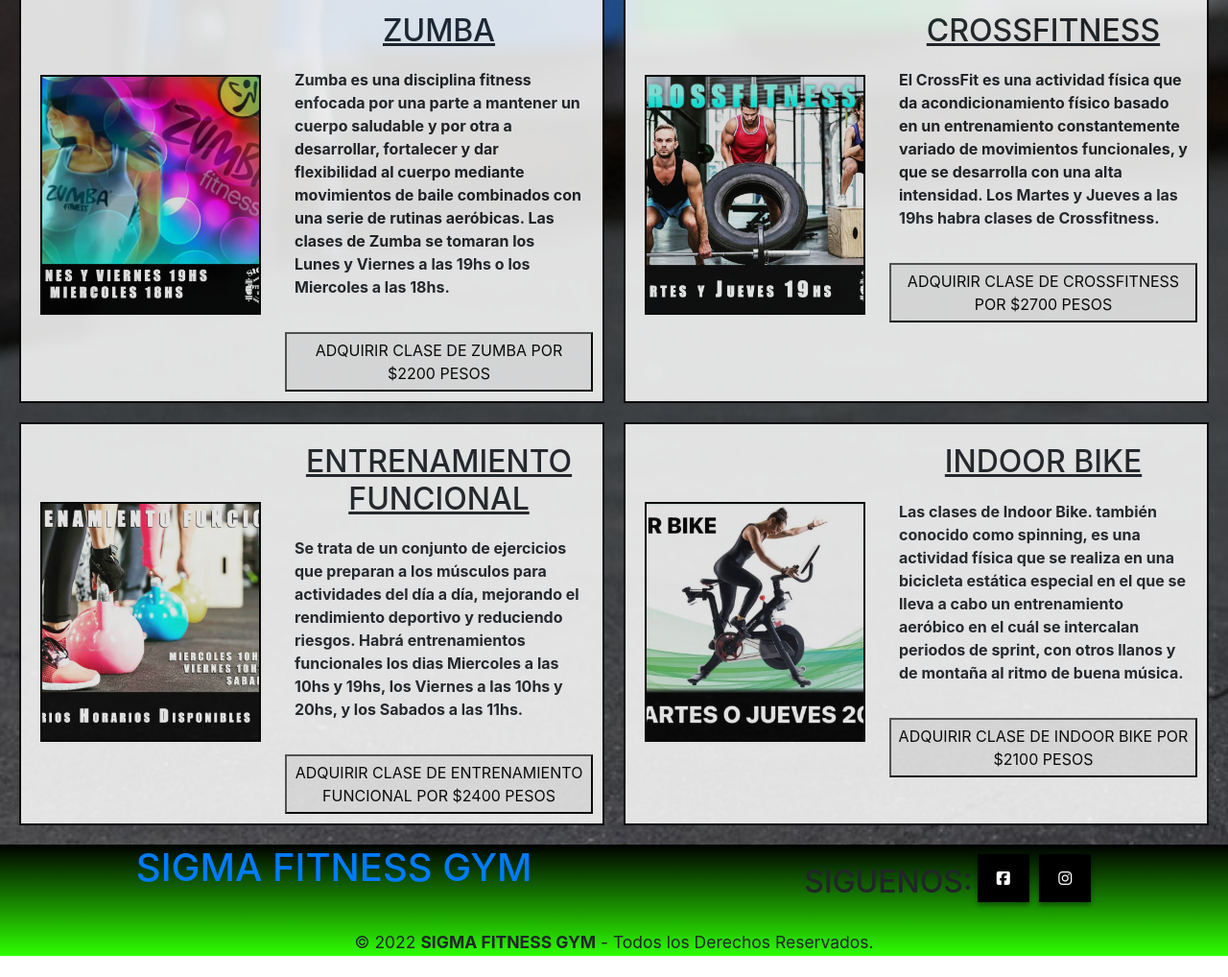
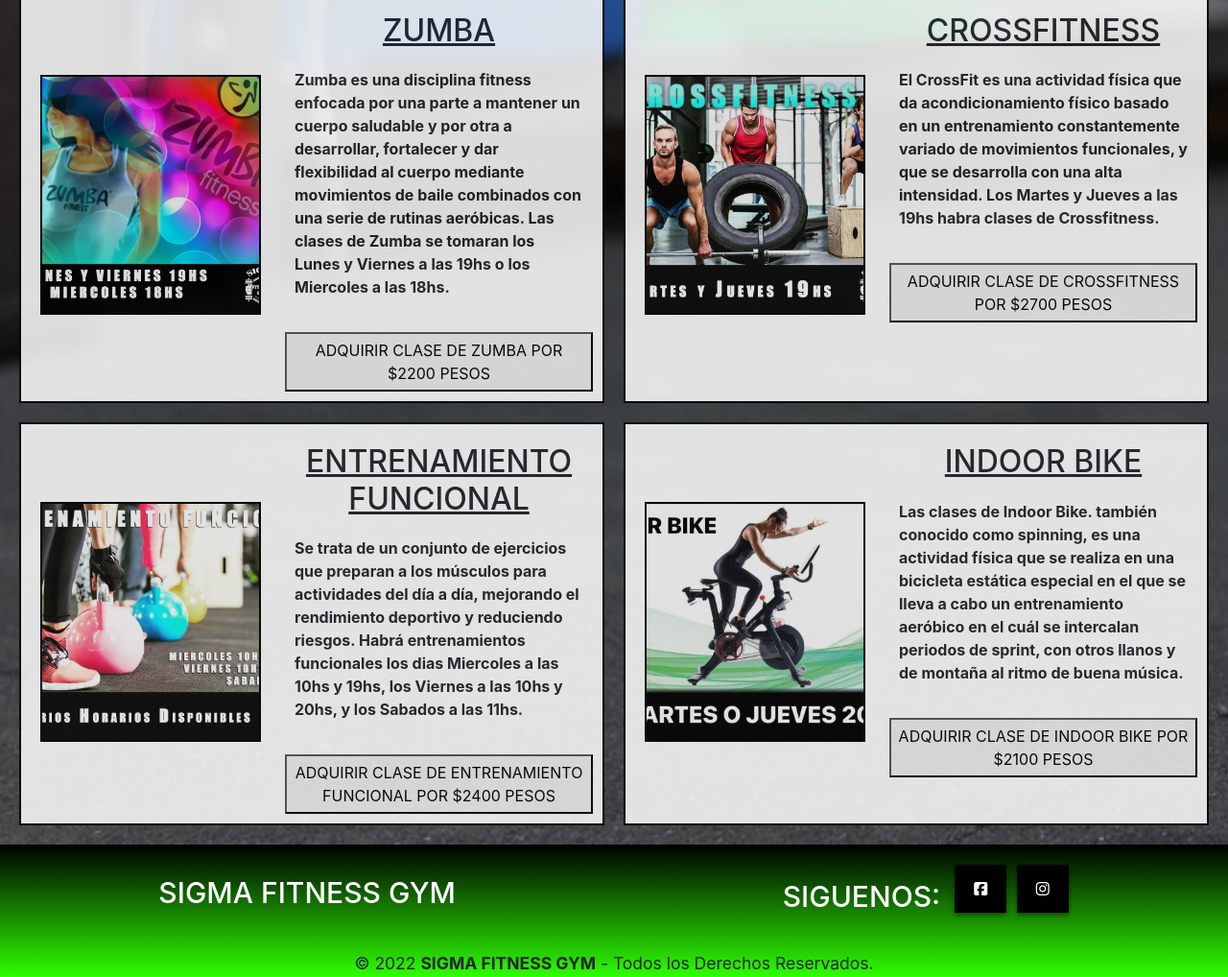
Before and after one commit to LautaroSantillan/Gimnasio-Santillan, a plain HTML site: page html/clases.html in a window 1280 px wide. Shown: the part 1048-2066 px from the top of the page at 96% size. Before the commit the page ends 2044 px from the top, so only its background shows below. Drawn offline with nearby package versions, Linux system fonts and the light colour scheme.

Commit message:
modificaciones en los encabezados

```diff
--- a/html/clases.html
+++ b/html/clases.html
@@ -149,9 +149,9 @@
         <div class="footer">
             <!-- ENlACES Y REDES -->
             <section class="section1">
-                <a href="../index.html"><h1>SIGMA FITNESS GYM</h1></a>
+                <a href="../index.html"><h4>SIGMA FITNESS GYM</h4></a>
                 <div class="redes">
-                    <h2>SIGUENOS:</h2>
+                    <h4>SIGUENOS:</h4>
                     <ul>
                         <li><a href="https://www.facebook.com/gimnasio.sigmafitnessgym/?ref=page_internal" class="Facebook" target="_blank"><i class="fab fa-facebook-square"></i></a></li>
                         <li><a href="https://www.instagram.com/sigmafitnessgym/" class="Instagram" target="_blank"><i class="fab fa-instagram"></i></a></li>
```
Also changed, not shown: html/contacto.html (+2 -2 lines), html/galeria.html (+2 -2 lines), html/productos.html (+2 -2 lines).
